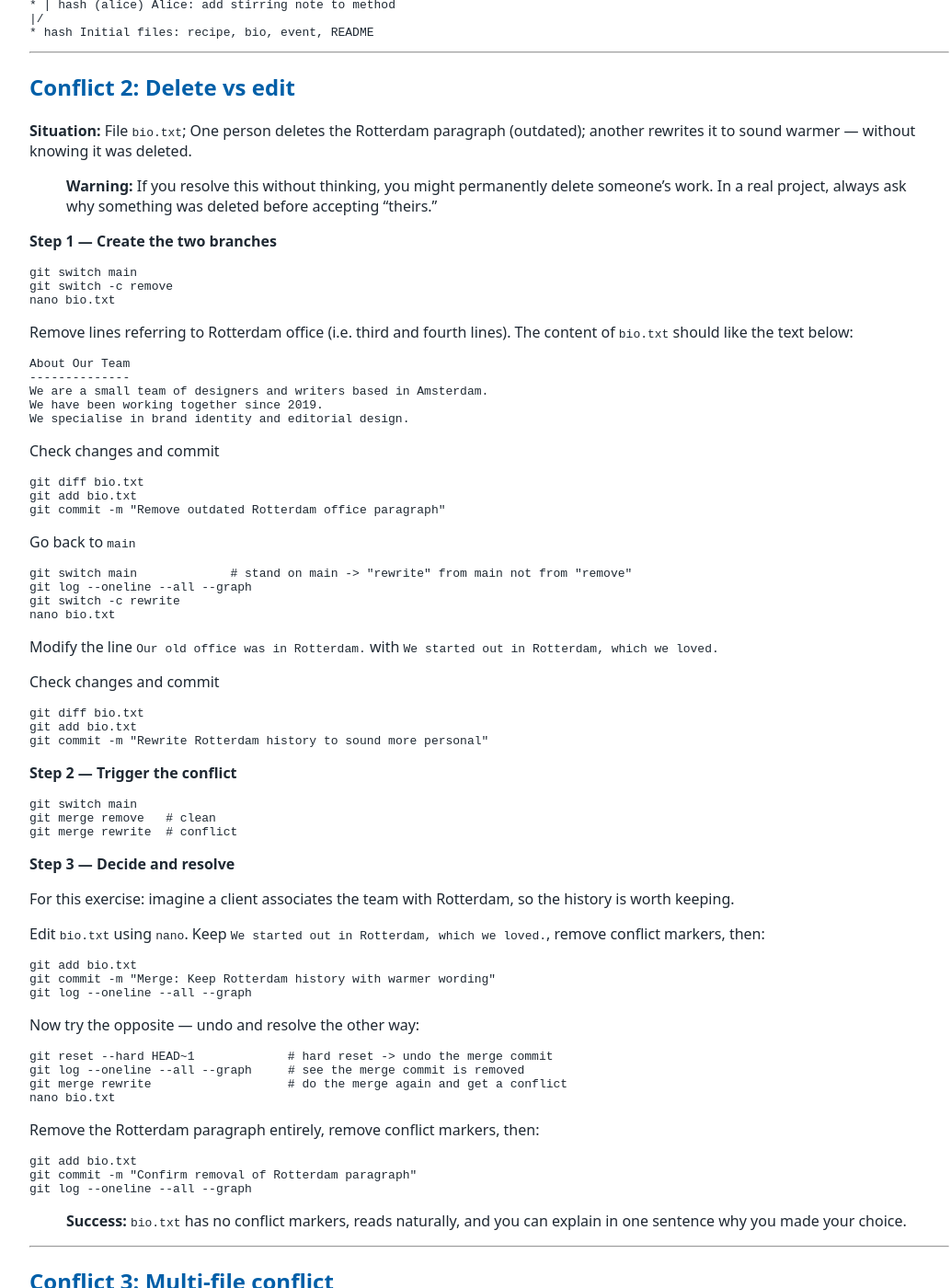
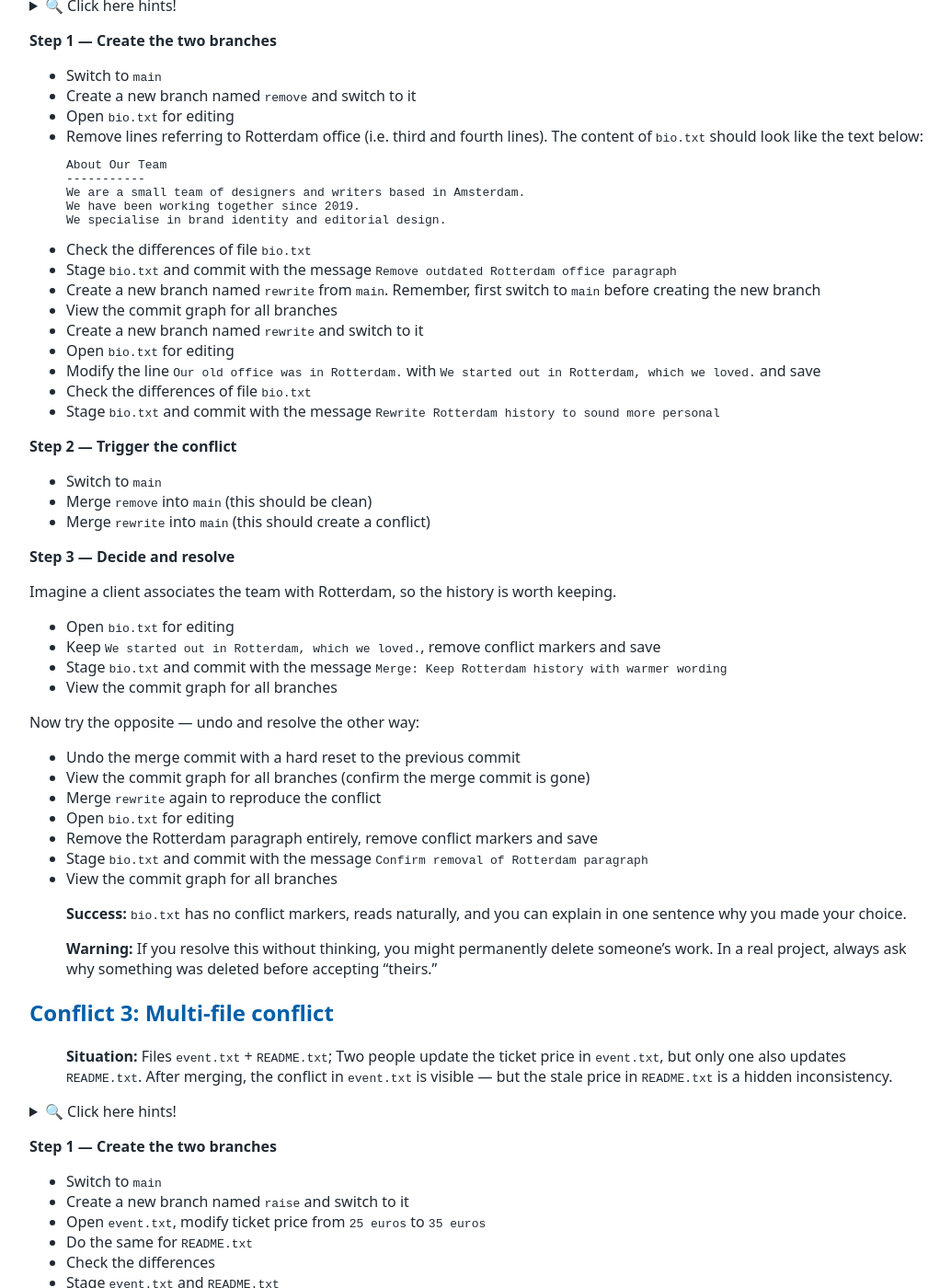
Before and after one commit to tu-delft-library/intermediate_version_control_with_git, a Jekyll site: the page built from material_for_participants/PRACTICAL_merge_conflicts.md, in a window 1280 px wide and 1400 px high, scrolled down 3250 px. Shown: the whole window at 92% size, without its empty margins (108-1142 px from the left). Built offline with Jekyll 4.4.1, drawn with Linux system fonts in a browser that asks for light colours; our own code applies the rules of GitHub Pages for plain Markdown files; some of the changed text lies outside the part shown.

Commit message:
Adapted PRACTICAL to be less explicit

````diff
--- a/material_for_participants/PRACTICAL_merge_conflicts.md
+++ b/material_for_participants/PRACTICAL_merge_conflicts.md
@@ -6,7 +6,6 @@ When two branches change the same part of the same file, Git can't guess which v
 
 A conflict means "two people changed the same thing — I need a human to decide." Git will never silently overwrite someone's work. That's a feature, not a bug.
 
----
 ## Escape hatches
 
 | Command | What it does |
@@ -15,11 +14,10 @@ A conflict means "two people changed the same thing — I need a human to decide
 | `git switch --ours <file>` | Accept your branch's version of a file |
 | `git switch --theirs <file>` | Accept the incoming branch's version |
 
----
 
 
 ## Setup
-For this section, you are encouraged to **copy/paste the contents of the files**.
+For this section, and only for this section, you are encouraged to **copy/paste the contents of the files**.
 
 ```bash
 cd ~/Desktop
@@ -31,8 +29,7 @@ nano recipe.txt
 Add the text below to `recipe.txt`
 ```bash
 Grandma's Tomato Soup
----------------------
-Serves: 4
+------------------Serves: 4
 Prep time: 10 minutes
 Cook time: 30 minutes
 
@@ -57,7 +54,7 @@ nano bio.txt
 Add the text below to `bio.txt`
 ```bash
 About Our Team
---------------
+-----------
 We are a small team of designers and writers based in Amsterdam.
 We have been working together since 2019.
 Our old office was in Rotterdam.
@@ -73,7 +70,7 @@ nano event.txt
 Add the text below to `event.txt`
 ```bash
 Summer Workshop 2025
---------------------
+-----------------
 Date: Saturday 14 June 2025
 Location: Community Hall, Delft
 Maximum attendees: 40
@@ -88,7 +85,7 @@ nano README.txt
 Add the text below to `README.txt`
 ```bash
 Event details
--------------
+----------
 Date: 14 June 2025
 Ticket price: 25 euros
 ```
@@ -101,57 +98,53 @@ git commit -m "Initial files: recipe, bio, event, README"
 
 > **Checkpoint:** `git log --oneline` should show one commit. `ls` should show all four files.
 
----
 
 ## Conflict 1: Same-line edit
 
-From here onwards, **avoid copy pasting**. Typing all the commands help you integrate your understanding.
 
-**Situation** File `recipe.txt`; Alice adds a stirring note; Bob adds a seasoning reminder — to the same line.
+
+> **Situation** File `recipe.txt`; Alice adds a stirring note; Bob adds a seasoning reminder — to the same line.
+
+<details>
+<summary>🔍 Click here hints! </summary>
+
+- To create use `git branch name_of_branch`
+- To switch between branches use `git switch name_of_branch`
+- To create and switch in one step, add the flag `-c` to `git switch`
+- To see the commit graph for all branches use `git log --oneline --all --graph`
+- To see the changes in a file use `git diff name_of_file`
+- To stage a file use `git add name_of_file`
+- To commit a file use `git commit -m "commit message"`
+</details>
 
 **Step 1 — Alice's branch**
 
-```bash
-git switch -c alice
-nano recipe.txt
-```
-Modify line `Add tomatoes and stock. Simmer for 25 minutes.` with `Add tomatoes and stock. Simmer for 25 minutes, stirring occasionally.`
+- Create a new branch named `alice` and switch to it
+- Open `recipe.txt` for editing
+- Modify line `Add tomatoes and stock. Simmer for 25 minutes.` with `Add tomatoes and stock. Simmer for 25 minutes, stirring occasionally.`
+- Check the differences of file `recipe.txt`
+- Stage `recipe.txt` and commit with the message `Alice: add stirring note to method`
+- View the commit graph for all branches
 
-Check the differences of file `recipe.txt` and commit
-```bash
-git diff recipe.txt
-git add recipe.txt
-git commit -m "Alice: add stirring note to method"
-git log --oneline --all --graph
-```
 
 **Step 2 — Bob's branch**
 
-```bash
-git switch main          # stand on main -> "bob branches" from main not from "alice"
-git log --oneline --all --graph
-git switch -c bob
-nano recipe.txt
-```
-Modify line `Add tomatoes and stock. Simmer for 25 minutes.` with `Add tomatoes and stock. Season well. Simmer for 25 minutes.`
+- Bob branches from `main`, not from `alice` branch. So first, switch back to `main`
+- View the commit graph for all branches
+- Create a new branch named `bob` and switch to it
+- Open `recipe.txt` for editing
+- Modify line `Add tomatoes and stock. Simmer for 25 minutes.` with `Add tomatoes and stock. Season well. Simmer for 25 minutes.`
+- Check the differences of file `recipe.txt`
+- Stage `recipe.txt` and commit with the message `Bob: remind to season before simmering`
 
-Check the differences of file `recipe.txt` and commit
-```bash
-git diff recipe.txt
-git add recipe.txt
-git commit -m "Bob: remind to season before simmering"
-```
 
 **Step 3 — Merge and see the conflict**
 
-```bash
-git switch main
-git log --oneline --all --graph
-git merge alice   # works fine
-git merge bob     # creates a conflict
-```
-
-Open `recipe.txt` with `nano` — you'll see:
+- Switch to `main`
+- View the commit graph for all branches
+- Merge `alice` into `main` (this should work fine)
+- Merge `bob` into `main` (this should create a conflict)
+- Open `recipe.txt` with `nano` — you'll see:
 
 ```
 <<<<<<< HEAD (your version)
@@ -168,23 +161,19 @@ Add tomatoes and stock. Season well. Simmer for 25 minutes.
 
 **Step 4 — Resolve**
 
-Write one line that includes both improvements, e.g.:
+- Write one line that includes both improvements, e.g.:
 
 ```
 Add tomatoes and stock. Season well. Simmer for 25 minutes, stirring occasionally.
 ```
 
-Delete all three marker lines, save, then:
+- Delete all three marker lines, save, then:
 > **Nano tip:** You can use `^K` to delete a whole line
 
-Confirm the changes and commit
-```bash
-git diff recipe.txt
-git add recipe.txt
-git commit -m "Merge: combine Alice and Bob recipe improvements"
-```
+- Check the differences of file `recipe.txt`
+- Stage `recipe.txt` and commit with the message `Merge: combine Alice and Bob recipe improvements`
 
-> **Success:** `recipe.txt` has no conflict markers, includes both the stirring note and seasoning step, and `git log --oneline --all --graph` shows a merge commit.
+> **Success:** `recipe.txt` has no conflict markers, includes both the stirring note and seasoning step, and the commit graph shows a merge commit.
 
 ```bash
 *   hash (HEAD -> main) Merge: combine Alice and Bob recipe improvements
@@ -194,145 +183,129 @@ git commit -m "Merge: combine Alice and Bob recipe improvements"
 |/
 * hash Initial files: recipe, bio, event, README
 ```
----
 
 ## Conflict 2: Delete vs edit
 
 
-**Situation:** File `bio.txt`; One person deletes the Rotterdam paragraph (outdated); another rewrites it to sound warmer — without knowing it was deleted.
+> **Situation:** File `bio.txt`; One person deletes the Rotterdam paragraph (outdated); another rewrites it to sound warmer — without knowing it was deleted.
 
-> **Warning:** If you resolve this without thinking, you might permanently delete someone's work. In a real project, always ask why something was deleted before accepting "theirs."
+
+
+
+<details>
+<summary>🔍 Click here hints! </summary>
+
+- To create use `git branch name_of_branch`
+- To switch between branches use `git switch name_of_branch`
+- To create and switch in one step, add the flag `-c` to `git switch`
+- To see the commit graph for all branches use `git log --oneline --all --graph`
+- To see the changes in a file use `git diff name_of_file`
+- To stage a file use `git add name_of_file`
+- To commit a file use `git commit -m "commit message"`
+- To undo a merge commit (perform a hard reset) use `git reset --hard HEAD~1`
+</details>
+
 
 **Step 1 — Create the two branches**
 
-```bash
-git switch main
-git switch -c remove
-nano bio.txt
-```
-Remove lines referring to Rotterdam office (i.e. third and fourth lines).
-The content of `bio.txt` should like the text below:
+- Switch to `main`
+- Create a new branch named `remove` and switch to it
+- Open `bio.txt` for editing
+- Remove lines referring to Rotterdam office (i.e. third and fourth lines). The content of `bio.txt` should look like the text below:
 ```bash
 About Our Team
---------------
+-----------
 We are a small team of designers and writers based in Amsterdam.
 We have been working together since 2019.
 We specialise in brand identity and editorial design.
 ```
-Check changes and commit
-```bash
-git diff bio.txt
-git add bio.txt
-git commit -m "Remove outdated Rotterdam office paragraph"
-```
-Go back to `main`
-```bash
-git switch main             # stand on main -> "rewrite" from main not from "remove"
-git log --oneline --all --graph
-git switch -c rewrite
-nano bio.txt
-```
-Modify the line `Our old office was in Rotterdam.` with `We started out in Rotterdam, which we loved.`
-
-Check changes and commit
-```bash
-git diff bio.txt
-git add bio.txt
-git commit -m "Rewrite Rotterdam history to sound more personal"
-```
+- Check the differences of file `bio.txt`
+- Stage `bio.txt` and commit with the message `Remove outdated Rotterdam office paragraph`
+- Create a new branch named `rewrite` from `main`. Remember, first switch to `main` before creating the new branch
+- View the commit graph for all branches
+- Create a new branch named `rewrite` and switch to it
+- Open `bio.txt` for editing
+- Modify the line `Our old office was in Rotterdam.` with `We started out in Rotterdam, which we loved.` and save
+- Check the differences of file `bio.txt`
+- Stage `bio.txt` and commit with the message `Rewrite Rotterdam history to sound more personal`
 
 **Step 2 — Trigger the conflict**
 
-```bash
-git switch main
-git merge remove   # clean
-git merge rewrite  # conflict
-```
+- Switch to `main`
+- Merge `remove` into `main` (this should be clean)
+- Merge `rewrite` into `main` (this should create a conflict)
 
 **Step 3 — Decide and resolve**
 
-For this exercise: imagine a client associates the team with Rotterdam, so the history is worth keeping.
+Imagine a client associates the team with Rotterdam, so the history is worth keeping.
 
-Edit `bio.txt` using `nano`. Keep `We started out in Rotterdam, which we loved.`, remove conflict markers, then:
-
-```bash
-git add bio.txt
-git commit -m "Merge: Keep Rotterdam history with warmer wording"
-git log --oneline --all --graph
-```
+- Open `bio.txt` for editing
+- Keep `We started out in Rotterdam, which we loved.`, remove conflict markers and save
+- Stage `bio.txt` and commit with the message `Merge: Keep Rotterdam history with warmer wording`
+- View the commit graph for all branches
 
 Now try the opposite — undo and resolve the other way:
 
-```bash
-git reset --hard HEAD~1             # hard reset -> undo the merge commit
-git log --oneline --all --graph     # see the merge commit is removed
-git merge rewrite                   # do the merge again and get a conflict
-nano bio.txt
-```
-Remove the Rotterdam paragraph entirely, remove conflict markers, then:
-```bash
-git add bio.txt
-git commit -m "Confirm removal of Rotterdam paragraph"
-git log --oneline --all --graph
-```
+- Undo the merge commit with a hard reset to the previous commit
+- View the commit graph for all branches (confirm the merge commit is gone)
+- Merge `rewrite` again to reproduce the conflict
+- Open `bio.txt` for editing
+- Remove the Rotterdam paragraph entirely, remove conflict markers and save
+- Stage `bio.txt` and commit with the message `Confirm removal of Rotterdam paragraph`
+- View the commit graph for all branches
 
 > **Success:** `bio.txt` has no conflict markers, reads naturally, and you can explain in one sentence why you made your choice.
 
----
+
+> **Warning:** If you resolve this without thinking, you might permanently delete someone's work. In a real project, always ask why something was deleted before accepting "theirs."
 
 ## Conflict 3: Multi-file conflict
 
-**Situation:** Files `event.txt` + `README.txt`; Two people update the ticket price in `event.txt`, but only one also updates `README.txt`. After merging, the conflict in `event.txt` is visible — but the stale price in `README.txt` is a hidden inconsistency.
+> **Situation:** Files `event.txt` + `README.txt`; Two people update the ticket price in `event.txt`, but only one also updates `README.txt`. After merging, the conflict in `event.txt` is visible — but the stale price in `README.txt` is a hidden inconsistency.
+
+
+<details>
+<summary>🔍 Click here hints! </summary>
+
+- To create use `git branch name_of_branch`
+- To switch between branches use `git switch name_of_branch`
+- To create and switch in one step, add the flag `-c` to `git switch`
+- To see the commit graph for all branches use `git log --oneline --all --graph`
+- To see the changes in a file use `git diff name_of_file`
+- To stage a file use `git add name_of_file`
+- To commit a file use `git commit -m "commit message"`
+- To undo a merge commit (perform a hard reset) use `git reset --hard HEAD~1`
+</details>
 
 **Step 1 — Create the two branches**
 
-```bash
-git switch main
-git switch -c raise
-```
-- Open `event.txt` file with `nano`
-- Modify ticket price from `25 euros` to `35 euros`
-- Do the same for file `README.txt`
-- Confirm changes and commit
-```bash
-git diff
-git add event.txt README.txt
-git commit -m "Raise ticket price to 35 euros (covers catering)"
-
-git switch main
-git switch -c lower
-```
-- Open `event.txt` file with `nano`
-- Modify ticket price from `25 euros` to `15 euros`
-- Confirm changes and commit
-```bash
-git diff
-git add event.txt
-git commit -m "Lower ticket price to 15 euros (increase accessibility)"
-```
+- Switch to `main`
+- Create a new branch named `raise` and switch to it
+- Open `event.txt`, modify ticket price from `25 euros` to `35 euros`
+- Do the same for `README.txt`
+- Check the differences
+- Stage `event.txt` and `README.txt`
+- Commit with the message `Raise ticket price to 35 euros (covers catering)`
+- Switch back to `main`
+- Create a new branch named `lower` and switch to it
+- Open `event.txt`, modify ticket price from `25 euros` to `15 euros`
+- Check the differences
+- Stage `event.txt` and commit with the message `Lower ticket price to 15 euros (increase accessibility)`
 
 **Step 2 — Trigger the conflict**
 
-```bash
-git switch main
-git merge raise   # clean
-git merge lower   # conflict in event.txt
-```
+- Switch to `main`
+- Merge `raise` into `main` (this should be clean)
+- Merge `lower` into `main` (this should create a conflict in `event.txt`)
 
 **Step 3 — Resolve, then check consistency**
 
 The conflict is only in `event.txt`, but `README.txt` now shows 35 euros. Whatever price you choose, **both files must match**.
 
-1. Open `event.txt`, choose a compromise price of 20 euros, remove all conflict markers, save.
-1. Open `README.txt`, update the price to match exactly.
-1. Check the differences
-1. Stage both files and commit:
-
-```bash
-git diff
-git add event.txt README.txt
-git commit -m "Merge: Set to 20 euros in both files"
-```
+- Open `event.txt`, choose a compromise price of 20 euros, remove all conflict markers, save
+- Open `README.txt`, update the price to match exactly
+- Check the differences
+- Stage both files and commit with the message `Merge: Set to 20 euros in both files`
 
 Verify consistency:
 > **New command:** `grep` allows you to search files using text patterns.
@@ -340,29 +313,29 @@ Verify consistency:
 grep 'Ticket price' event.txt README.txt
 ```
 
+Search both `event.txt` and `README.txt` for the line containing `Ticket price` and compare the results.
 
-> **Success:** No conflict markers in `event.txt`, both files show the same price, `git status` is clean, and `git log --oneline --all --graph` shows three merge commits.
+> **Success:** No conflict markers in `event.txt`, both files show the same price, the working tree is clean, and the commit graph shows three merge commits.
 
----
 
 ## Bonus challenge
 
 Make a mistake on purpose, then undo it safely.
 
-```bash
-# Delete the Ingredients section from recipe.txt, then commit the mistake
-git add recipe.txt
-git commit -m "oops: accidentally deleted ingredients"
+- Delete the Ingredients section from `recipe.txt`
+- Stage `recipe.txt` and commit with the message `oops: accidentally deleted ingredients`
+- Undo the mistake without erasing history — this should add a new commit that reverses the previous one, staged but not yet committed
+- Commit the reversal with the message `Reinstating ingredients`
+- View the commit graph for all branches
 
-# Undo it safely — adds a fix commit without erasing history
-git revert --no-commit HEAD
-git commit -m "Reinstating ingredients"
-git log --oneline --all --graph
-```
+<details>
+<summary>🔍 Click here hints! </summary>
 
-> `git revert` is safe when you've already pushed to remote. If you haven't pushed yet, `git reset --hard HEAD~1` removes the commit entirely.
+- To undo a commit use `git revert --no-commit HEAD`
+</details>
 
----
+> Reversing a commit this way is safe when you've already pushed to remote. If you haven't pushed yet, a hard reset to the previous commit removes the commit entirely.
+
 
 
 
@@ -371,6 +344,4 @@ git log --oneline --all --graph
 - In Conflict 2, how did you decide whether to keep or remove the Rotterdam paragraph? What would make that easier in a real project?
 - Why does Git pause and ask you to decide, rather than picking the most recent change?
 - In Conflict 3, why is it a problem if `event.txt` and `README.txt` show different prices?
-- What's the difference between `git revert` and deleting a commit? When would you use each?
-
----
+- What's the difference between reverting a commit and deleting a commit? When would you use each?
````
